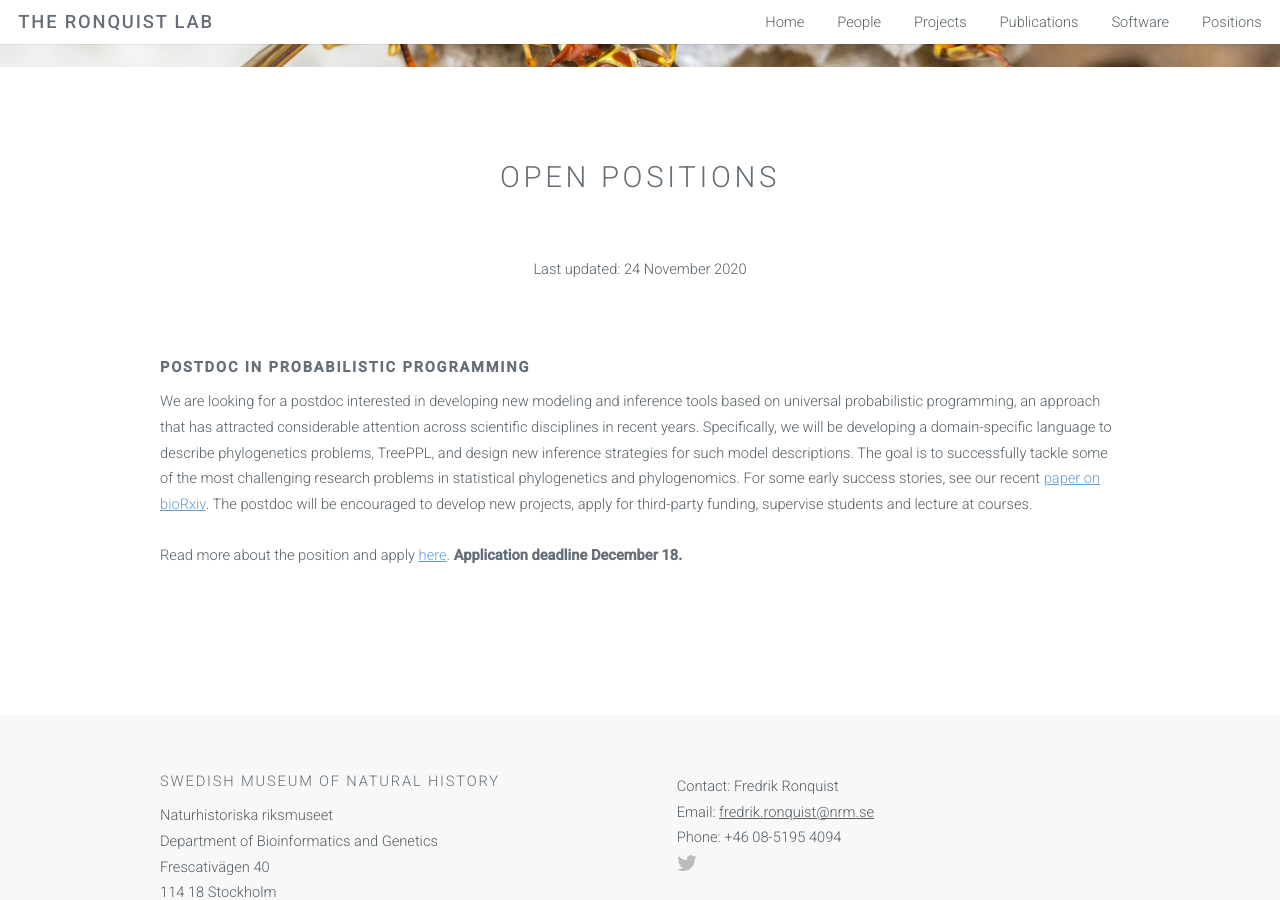
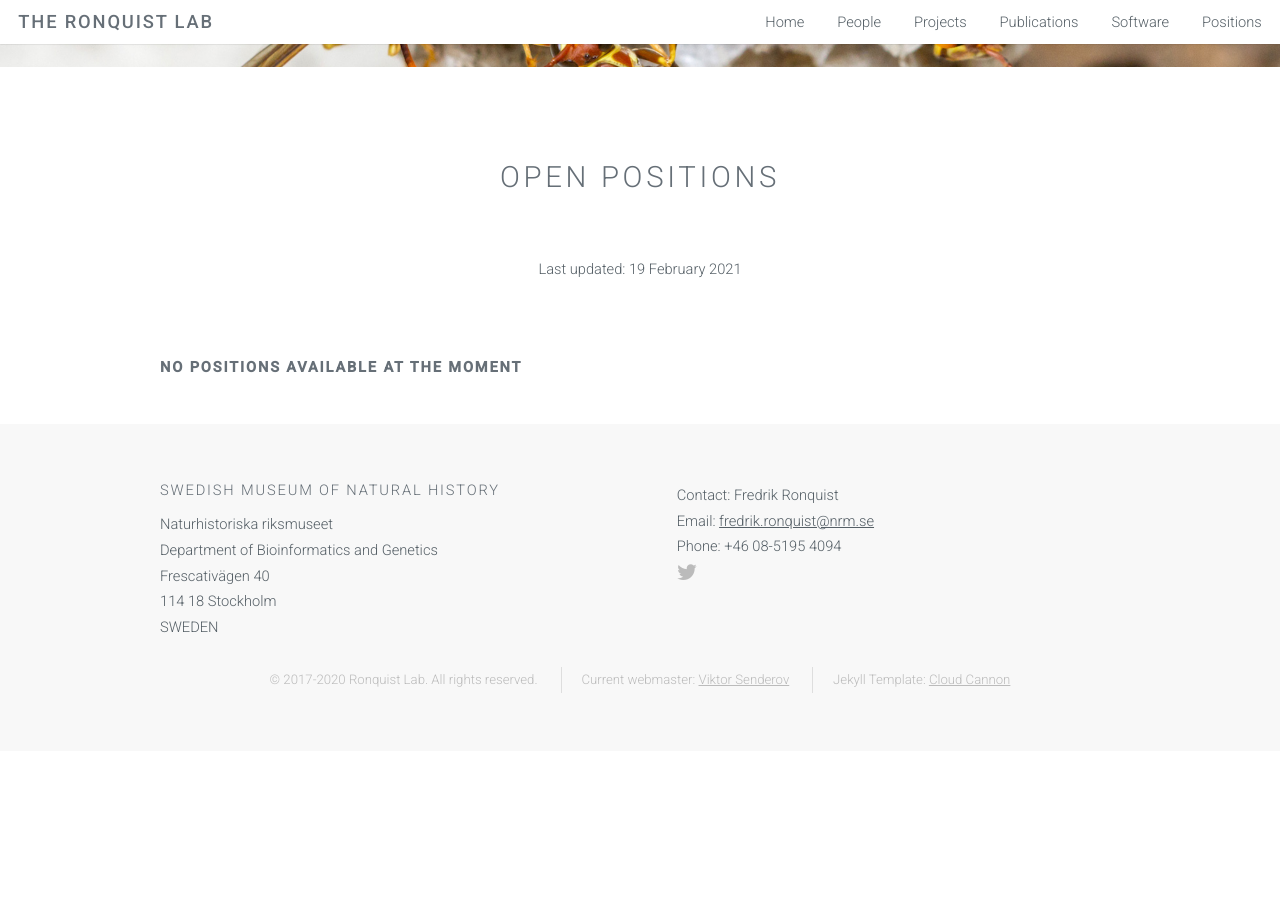
Before and after one commit to ronquistlab/ronquistlab.github.io, a Jekyll site: the page built from positions.html, in a window 1280 px wide and 900 px high, scrolled down 388 px. Built offline with Jekyll 4.4.1, drawn with Linux system fonts in a browser that asks for light colours; after the commit the page ends 1139 px from its top, so only the background shows below that.

Commit message:
Removed postdoc position

```diff
--- a/positions.html
+++ b/positions.html
@@ -10,21 +10,25 @@ layout: default
       </header>
       <div class="container">
         <div class="align-center">
-          Last updated: 24 November 2020
+          Last updated: 19 February 2021
         </div>
 
         <br/><br/><br/>
 
+        <h1><strong>No positions available at the moment</strong></h1>
+
+<!--
         <h1><strong>Postdoc in probabilistic programming</strong></h1>
         <p> We are looking for a postdoc interested in developing new modeling and inference tools based on universal probabilistic programming, an approach that has attracted considerable attention across scientific disciplines in recent years. Specifically, we will be developing a domain-specific language to describe phylogenetics problems, TreePPL, and design new inference strategies for such model descriptions. The goal is to successfully tackle some of the most challenging research problems in statistical phylogenetics and phylogenomics. For some early success stories, see our recent <a href="https://doi.org/10.1101/2020.06.16.154443">paper on bioRxiv</a>. The postdoc will be encouraged to develop new projects, apply for third-party funding, supervise students and lecture at courses.
 
-	  <br /><br />
+	    <br /><br />
 
-      Read more about the position and apply <a href="https://www.nrm.se/en/ommuseet/jobbahososs/ledigatjanster.9005019.html" target="_blank">here</a>. <b>Application deadline December 18.</b>
-      </p>
+        Read more about the position and apply <a href="https://www.nrm.se/en/ommuseet/jobbahososs/ledigatjanster.9005019.html" target="_blank">here</a>. <b>Application deadline December 18.</b>
+        </p>
 
         <br/><br/><br/>
 
+-->
       </div>
 
       <div class="hr-section"></div>
```
